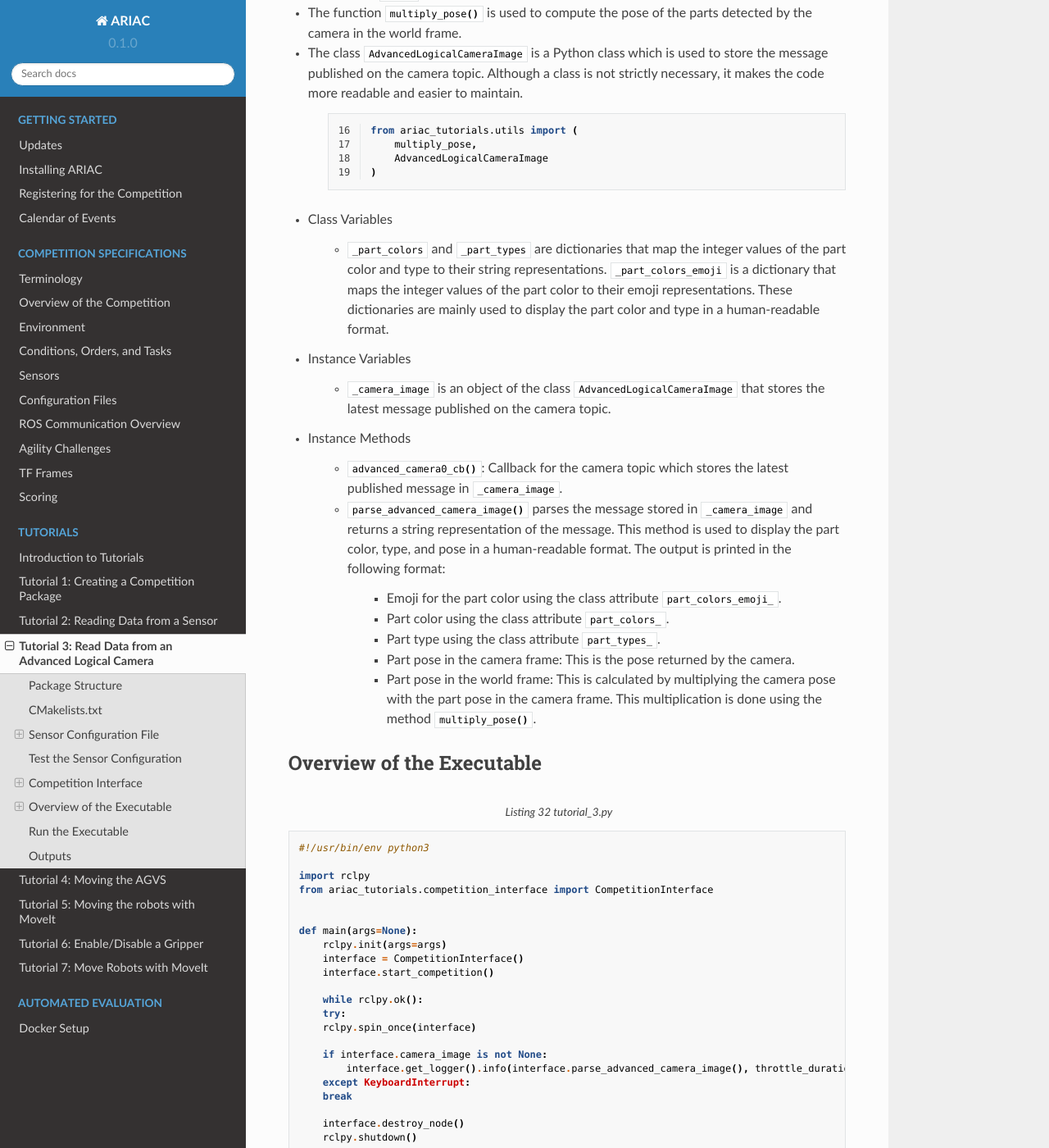
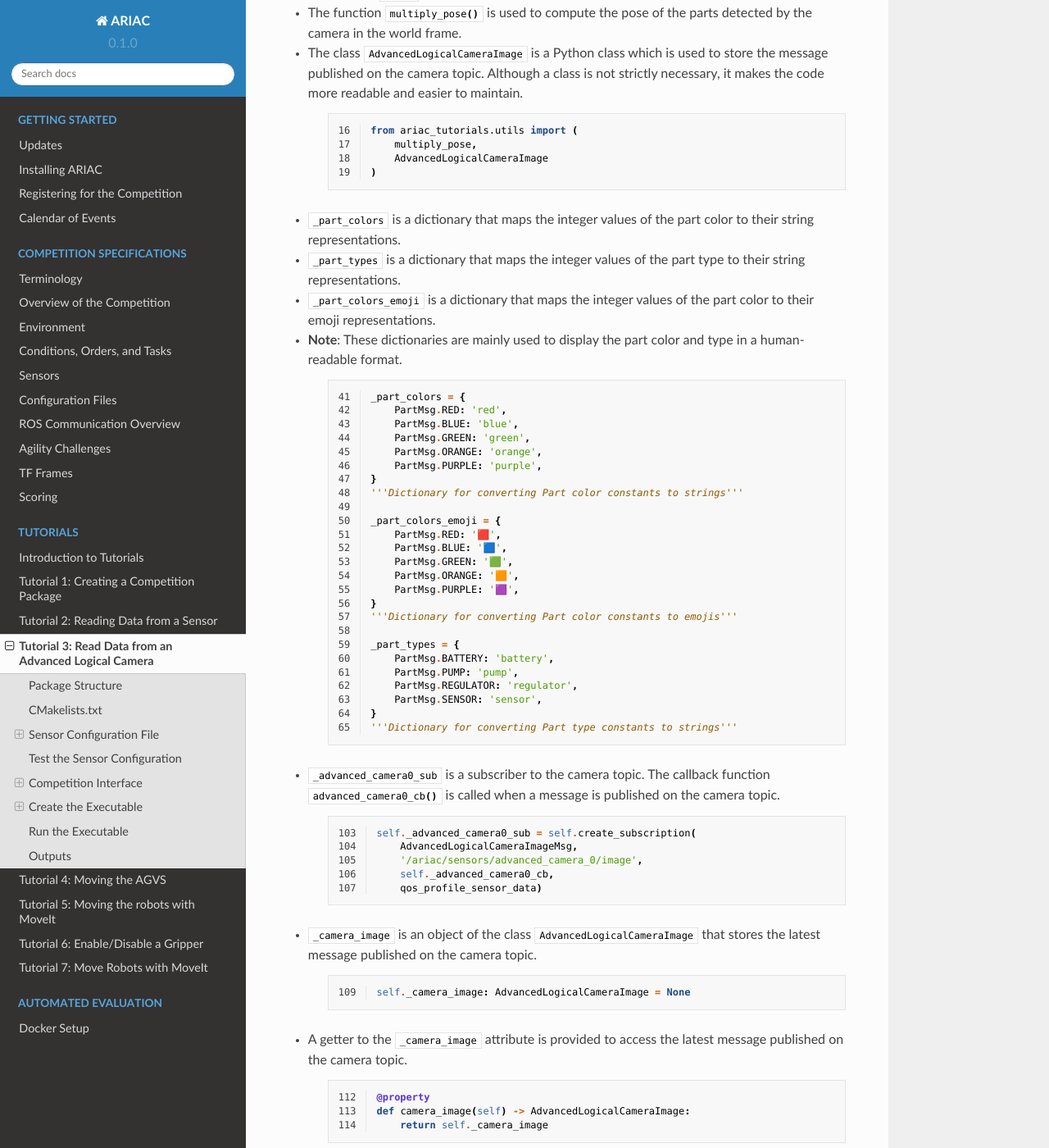
Before and after one commit to usnistgov/ARIAC, a Sphinx documentation site: the page built from docs/tutorials/tutorial_3.rst, in a window 1280 px wide and 1400 px high, scrolled down 7415 px. Shown: the whole window at 82% size. Built offline with Sphinx 7.4.7 and the Read the Docs theme 2.0.0, drawn with Linux system fonts in a browser that asks for light colours; some of the changed text lies outside the part shown.

Commit message:
tutorial2

```diff
--- a/docs/tutorials/tutorial_3.rst
+++ b/docs/tutorials/tutorial_3.rst
@@ -280,7 +280,7 @@ The competition interface for :inline-tutorial:`tutorial 3` is shown in :numref:
 
 
         @property
-        def camera_image(self):
+        def camera_image(self)  -> AdvancedLogicalCameraImage:
             return self._camera_image
 
         @property
@@ -443,30 +443,142 @@ The competition interface from :ref:`Tutorial 2 <TUTORIAL2>` was augmented with
             AdvancedLogicalCameraImage
         )
 
-- Class Variables
+- :inline-python:`_part_colors` is a dictionary that maps the integer values of the part color to their string representations.
+- :inline-python:`_part_types` is a dictionary that maps the integer values of the part type to their string representations.
+- :inline-python:`_part_colors_emoji` is a dictionary that maps the integer values of the part color to their emoji representations.
+- **Note**: These dictionaries are mainly used to display the part color and type in a human-readable format.
 
-    - :inline-python:`_part_colors` and :inline-python:`_part_types` are dictionaries that map the integer values of the part color and type to their string representations. :inline-python:`_part_colors_emoji` is a dictionary that maps the integer values of the part color to their emoji representations. These dictionaries are mainly used to display the part color and type in a human-readable format.
+    .. code-block:: python
+        :lineno-start: 41
 
-- Instance Variables
+        _part_colors = {
+            PartMsg.RED: 'red',
+            PartMsg.BLUE: 'blue',
+            PartMsg.GREEN: 'green',
+            PartMsg.ORANGE: 'orange',
+            PartMsg.PURPLE: 'purple',
+        }
+        '''Dictionary for converting Part color constants to strings'''
 
-    - :inline-python:`_camera_image` is an object of the class :inline-python:`AdvancedLogicalCameraImage` that stores the latest message published on the camera topic.
+        _part_colors_emoji = {
+            PartMsg.RED: '🟥',
+            PartMsg.BLUE: '🟦',
+            PartMsg.GREEN: '🟩',
+            PartMsg.ORANGE: '🟧',
+            PartMsg.PURPLE: '🟪',
+        }
+        '''Dictionary for converting Part color constants to emojis'''
 
-- Instance Methods
-
-    - :inline-python:`advanced_camera0_cb()`: Callback for the camera topic which stores the latest published message in  :inline-python:`_camera_image`.
-    - :inline-python:`parse_advanced_camera_image()` parses the message stored in :inline-python:`_camera_image` and returns a string representation of the message. This method is used to display the part color, type, and pose in a human-readable format. The output is printed in the following format:
-
-        - Emoji for the part color using the class attribute :inline-python:`part_colors_emoji_`.
-        - Part color using the class attribute :inline-python:`part_colors_`.
-        - Part type using the class attribute :inline-python:`part_types_`.
-        - Part pose in the camera frame: This is the pose returned by the camera.
-        - Part pose in the world frame: This is calculated by multiplying the camera pose with the part pose in the camera frame. This multiplication is done using the method :inline-python:`multiply_pose()`.
+        _part_types = {
+            PartMsg.BATTERY: 'battery',
+            PartMsg.PUMP: 'pump',
+            PartMsg.REGULATOR: 'regulator',
+            PartMsg.SENSOR: 'sensor',
+        }
+        '''Dictionary for converting Part type constants to strings'''
 
 
 
 
+- :inline-python:`_advanced_camera0_sub` is a subscriber to the camera topic. The callback function :inline-python:`advanced_camera0_cb()` is called when a message is published on the camera topic.
 
-Overview of the Executable
+    .. code-block:: python
+        :lineno-start: 103
+
+        self._advanced_camera0_sub = self.create_subscription(
+            AdvancedLogicalCameraImageMsg,
+            '/ariac/sensors/advanced_camera_0/image',
+            self._advanced_camera0_cb,
+            qos_profile_sensor_data)
+
+- :inline-python:`_camera_image` is an object of the class :inline-python:`AdvancedLogicalCameraImage` that stores the latest message published on the camera topic.
+
+    .. code-block:: python
+        :lineno-start: 109
+
+        self._camera_image: AdvancedLogicalCameraImage = None
+
+- A getter to the :inline-python:`_camera_image` attribute is provided to access the latest message published on the camera topic.
+
+    .. code-block:: python
+        :lineno-start: 112
+
+        @property
+        def camera_image(self) -> AdvancedLogicalCameraImage:
+            return self._camera_image
+
+- :inline-python:`_advanced_camera0_cb(self, msg)` is the callback function for the camera topic. It stores the message in the :inline-python:`_camera_image` attribute.
+
+    .. code-block:: python
+        :lineno-start: 120
+
+        def _advanced_camera0_cb(self, msg: AdvancedLogicalCameraImageMsg):
+            '''Callback for the topic /ariac/sensors/advanced_camera_0/image
+
+            Arguments:
+                msg -- AdvancedLogicalCameraImage message
+            '''
+            self._camera_image = AdvancedLogicalCameraImage(msg.part_poses,
+                                                            msg.tray_poses,
+                                                            msg.sensor_pose)
+
+- :inline-python:`parse_advanced_camera_image(self)` parses the message stored in :inline-python:`_camera_image` and returns a string representation of the message. This method is used to display the part color, type, and pose in a human-readable format. The output is printed in the following format:
+
+    - Emoji for the part color using the class attribute :inline-python:`part_colors_emoji_`.
+    - Part color using the class attribute :inline-python:`part_colors_`.
+    - Part type using the class attribute :inline-python:`part_types_`.
+    - Part pose in the camera frame: This is the pose returned by the camera.
+    - Part pose in the world frame: This is calculated by multiplying the camera pose with the part pose in the camera frame. This multiplication is done using the method :inline-python:`multiply_pose()`.
+
+    .. code-block:: python
+        :lineno-start: 188
+
+        def parse_advanced_camera_image(self):
+            '''
+            Parse an AdvancedLogicalCameraImage message and return a string representation.
+            '''
+            output = '\n\n==========================\n'
+
+            sensor_pose: Pose = self._camera_image._sensor_pose
+
+            part_pose: PartPoseMsg
+
+            counter = 1
+            for part_pose in self._camera_image._part_poses:
+                part_color = CompetitionInterface._part_colors[part_pose.part.color].capitalize()
+                part_color_emoji = CompetitionInterface._part_colors_emoji[part_pose.part.color]
+                part_type = CompetitionInterface._part_types[part_pose.part.type].capitalize()
+                output += f'Part {counter}: {part_color_emoji} {part_color} {part_type}\n'
+                output += '==========================\n'
+                output += 'Camera Frame\n'
+                output += '==========================\n'
+                position = f'x: {part_pose.pose.position.x}\n\t\ty: {part_pose.pose.position.y}\n\t\tz: {part_pose.pose.position.z}'
+                orientation = f'x: {part_pose.pose.orientation.x}\n\t\ty: {part_pose.pose.orientation.y}\n\t\tz: {part_pose.pose.orientation.z}\n\t\tw: {part_pose.pose.orientation.w}'
+
+                output += '\tPosition:\n'
+                output += f'\t\t{position}\n'
+                output += '\tOrientation:\n'
+                output += f'\t\t{orientation}\n'
+                output += '==========================\n'
+                output += 'World Frame\n'
+                output += '==========================\n'
+                part_world_pose = multiply_pose(sensor_pose, part_pose.pose)
+                position = f'x: {part_world_pose.position.x}\n\t\ty: {part_world_pose.position.y}\n\t\tz: {part_world_pose.position.z}'
+                orientation = f'x: {part_world_pose.orientation.x}\n\t\ty: {part_world_pose.orientation.y}\n\t\tz: {part_world_pose.orientation.z}\n\t\tw: {part_world_pose.orientation.w}'
+
+                output += '\tPosition:\n'
+                output += f'\t\t{position}\n'
+                output += '\tOrientation:\n'
+                output += f'\t\t{orientation}\n'
+                output += '==========================\n'
+
+                counter += 1
+
+            return output
+
+
+
+Create the Executable
 --------------------------------
 
 .. code-block:: python
@@ -500,14 +612,15 @@ Overview of the Executable
     main()
 
 
-Code Explained
+Code Explanation
 ^^^^^^^^^^^^^^^^^^^^^^^
 
 This executable does the following:
 
-    - Creates an instance of the class :inline-python:`CompetitionInterface` as a ROS node.
-    - Starts the competition.
-    - Logs the content of :inline-python:`_camera_image` every 2 seconds.
+    - Initialize the ROS client library.
+    - Create an instance of the class :inline-python:`CompetitionInterface` as a ROS node.
+    - Start the competition.
+    - Log the content of :inline-python:`_camera_image` every 2 seconds.
 
 
 
```
Also changed, not shown: docs/tutorials/tutorial_2.rst (+6 -1 lines).
